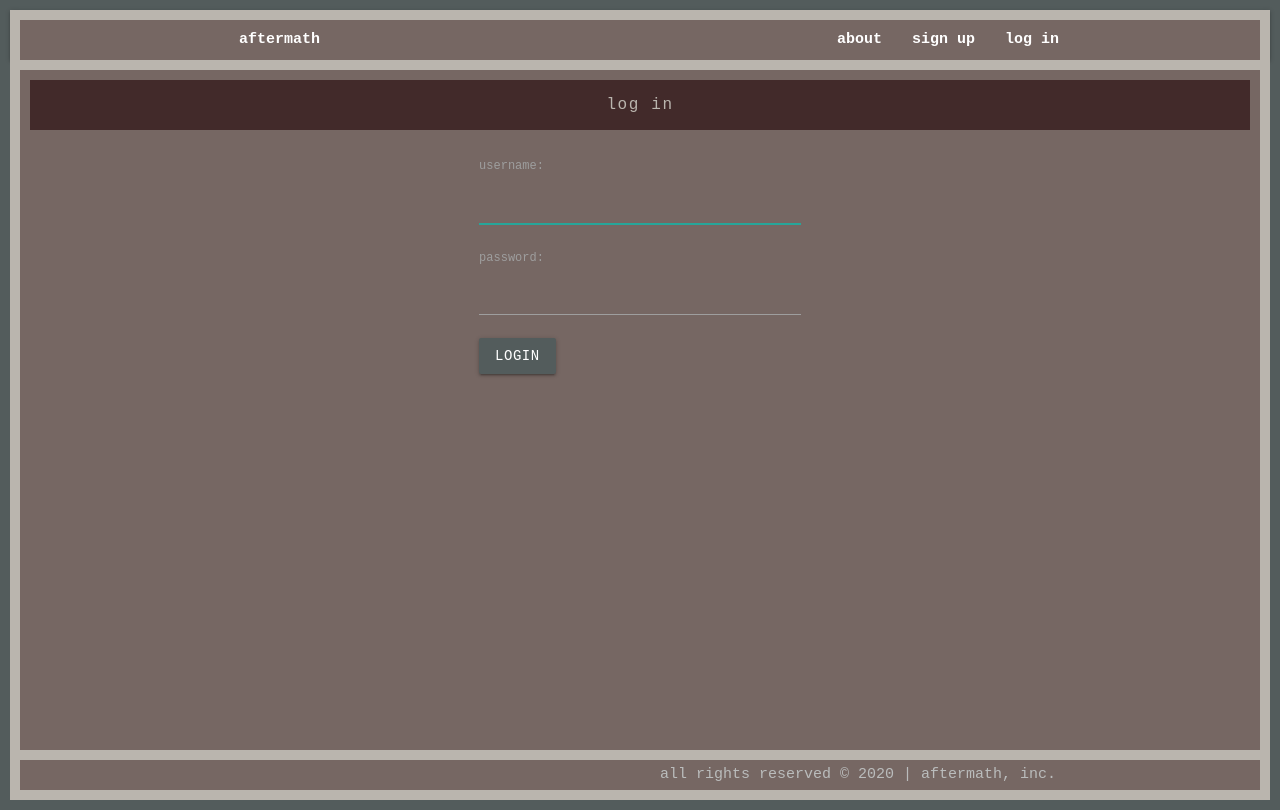
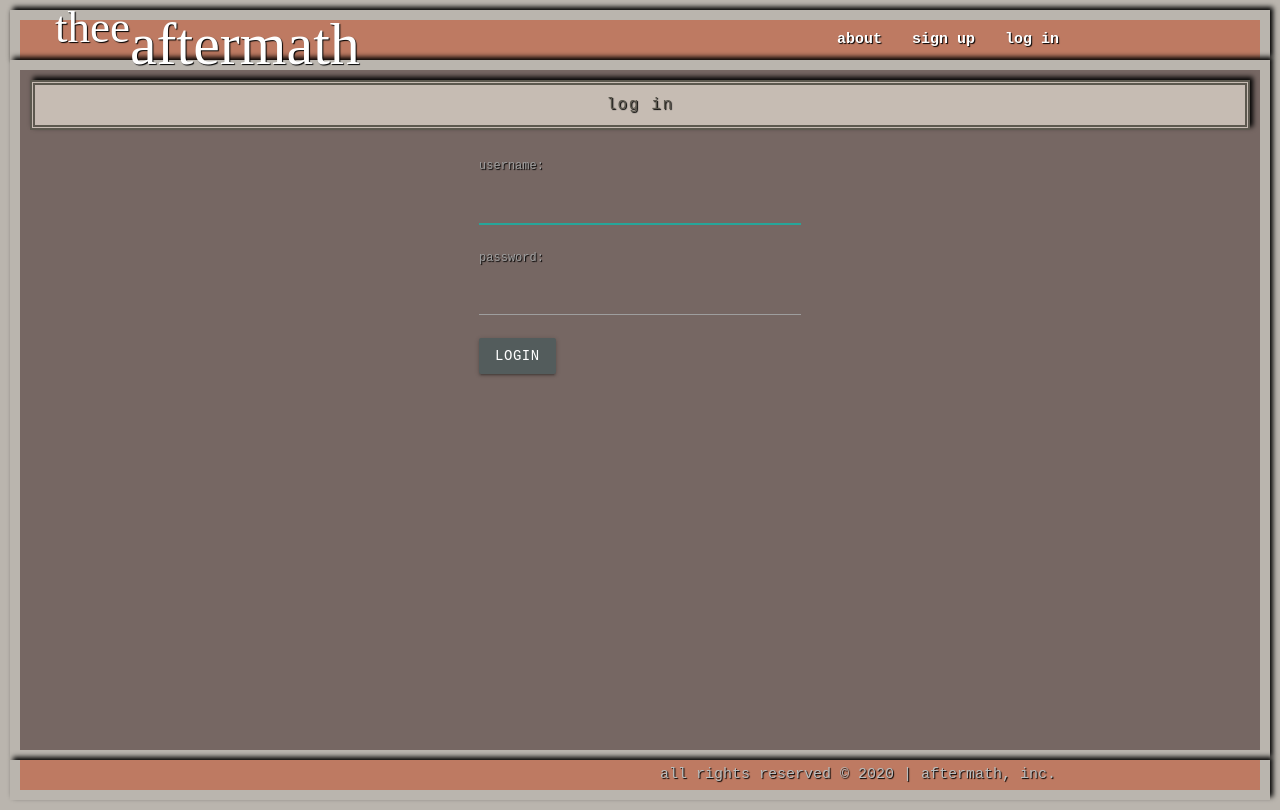
Before and after one commit to pauladixon/aftermath, a Django app: page /accounts/login/?next=/posts/ in a window 1280 px wide. Run offline with Django 3.2, Linux system fonts and the light colour scheme.

Commit message:
iframe and iframe loop complete / styled iframe

```diff
--- a/main_app/static/css/style.css
+++ b/main_app/static/css/style.css
@@ -192,3 +192,15 @@ a {
     background-color: #535c5c;
     padding: 10px;
   }
+
+/* |||||||||||||||| CHALLENGES DIV |||||||||||||||| */
+#challenges, iframe {
+  height: 725px;
+  width: 90%;
+  margin: auto;
+}
+
+iframe {
+  width: 100%;
+  height: 100%;
+}
--- a/main_app/templates/base.html
+++ b/main_app/templates/base.html
@@ -1,6 +1,8 @@
 {% load static %}
+
 <!DOCTYPE html>
 <html lang="en">
+
 <head>
   <meta charset="UTF-8" />
   <meta name="viewport" content="width=device-width, initial-scale=1.0" />
@@ -8,13 +10,84 @@
   <link rel="stylesheet" href="https://cdnjs.cloudflare.com/ajax/libs/materialize/1.0.0/css/materialize.min.css">
   <link rel="stylesheet" href="{% static 'css/style.css' %}">
   <title>aftermath</title>
+  <style>
+    * {
+      box-sizing: border-box;
+    }
+
+    body {
+      display: flex;
+      min-height: 100vh;
+      flex-direction: column;
+      border: solid 10px #bab5ae;
+      color: whitesmoke;
+      text-transform: lowercase;
+      text-shadow: 1px 1px 1px black;
+    }
+
+    header, main, .title, #challenges, footer
+     {
+      box-shadow: 3px -3px 5px black;
+    }
+
+    .block {
+      background-color: rgb(190, 122, 98);
+    }
+
+    a.left {
+      font: 60px snell roundhand;
+      z-index: 100;
+      position: absolute;
+      left: 10px;
+      top: 10px;
+      font-size: 60px;
+      text-shadow: 1px 1px 1px black;
+    }
+
+    nav ul a:hover {
+      background-color: rgba(12, 12, 12, 0.38);
+    }
+
+    .index-page {
+      background-image: url('https://cdn.shopify.com/s/files/1/0378/7109/products/IMG_1689_2019c671-30c2-44ff-8d2b-ea2b12d2942f_1024x1024.jpg?v=1528909343');
+      border: solid 10px #bab5ae;
+      height: 87.5vh;
+    }
+
+    .title {
+      background-color: rgb(198, 188, 179);
+      margin: 10px;
+      display: flex;
+      justify-content: center;
+      align-items: center;
+      height: 50px;
+      font-size: 16px;
+      letter-spacing: .1em;
+      color: rgb(92, 89, 79);
+      text-shadow: 1px 1px 1px black;
+      border: 5px double;
+    }
+
+    #challenges {
+      height: 625px;
+      width: 90%;
+      margin: 4em auto 0;
+      border: 10px solid rgb(191, 122, 95);
+    }
+
+    iframe {
+      width: 100%;
+      height: 100%;
+    }
+  </style>
 </head>
+
 <body>
   <header>
     <nav class="nav-wrapper block">
       <div class="container">
         <ul>
-                        <li><a href="/" class="left" class="brand-logo">&nbsp;&nbsp;AFTERMATH</a></li>
+          <li><a href="/" class="left" class="brand-logo">&nbsp;&nbsp;<sup>THEE</sup>AFTERMATH</a></li>
         </ul>
         <ul class="right">
           <li><a href="{% url 'about' %}">about</a></li>
@@ -46,4 +119,5 @@
   <script src="https://code.jquery.com/jquery-3.4.1.min.js"></script>
   <script src="https://cdnjs.cloudflare.com/ajax/libs/materialize/1.0.0-beta/js/materialize.min.js"></script>
 </body>
+
 </html>
--- a/main_app/templates/posts/index.html
+++ b/main_app/templates/posts/index.html
@@ -5,6 +5,11 @@
   <p class="title">free forum • index</p>
   <table>
     <tbody>
+
+      {% for postcomment in postcomments %}
+        {{ forloop.counter }} : {{ postcomment.comments }}
+      {% endfor %}
+
       {% for post in posts %}
         <tr>
           <td></td>
```
Also changed, not shown: main_app/templates/challenges/index.html (+24 -0 lines). Lines whose indentation alone changed are shown as unchanged.
